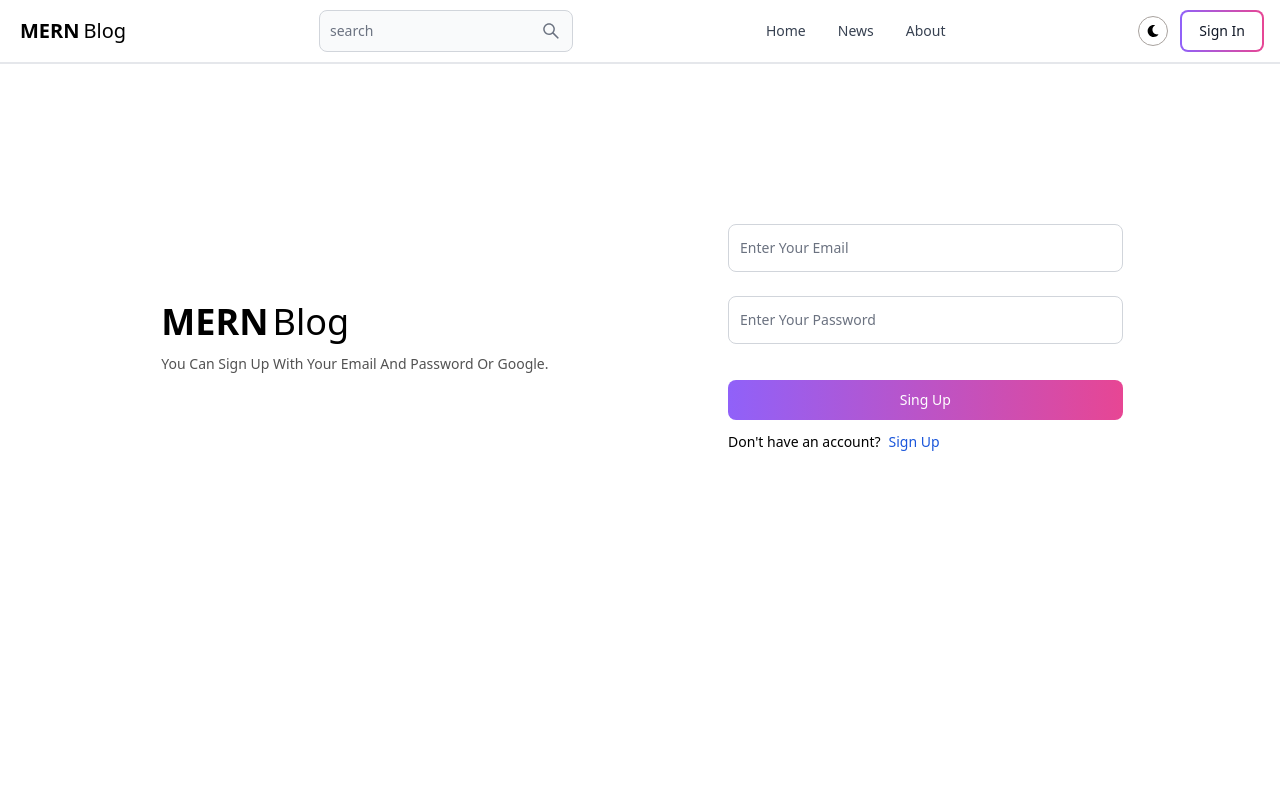
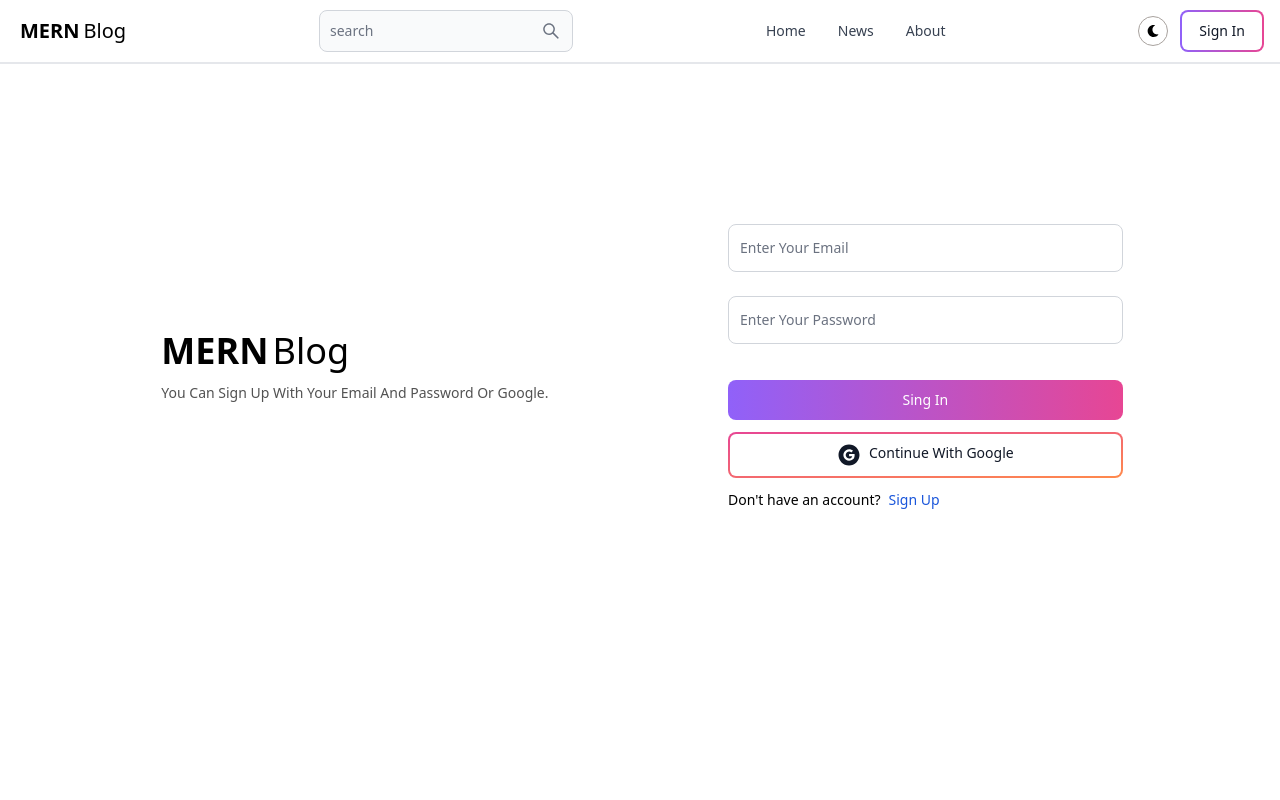
Before and after one commit to wynehtetaung/MERN-Blog-Project, a React (Vite) app in the folder client/: page /signIn in a window 1280 px wide. Shown: the top 800 px of the page. Built offline with nearby package versions, Linux system fonts and the light colour scheme; no server answers.

Commit message:
[add] google login UI & connect api route

```diff
--- a/client/package.json
+++ b/client/package.json
@@ -10,6 +10,7 @@
     "preview": "vite preview"
   },
   "dependencies": {
+    "@react-oauth/google": "^0.12.1",
     "@reduxjs/toolkit": "^2.2.7",
     "flowbite-react": "^0.10.1",
     "react": "^18.3.1",
--- a/client/src/components/AlertMessage.jsx
+++ b/client/src/components/AlertMessage.jsx
@@ -1,11 +1,16 @@
 import { Alert } from "flowbite-react";
 import { useState } from "react";
+import { useDispatch } from "react-redux";
+import { signInFailure } from "../redux/user/userSlice";
 
 /* eslint-disable react/prop-types */
-export default function AlertMessage({ state }) {
+export default function AlertMessage({ state, setState }) {
+  const dispatch = useDispatch();
   const [show, setShow] = useState(true);
   setTimeout(() => {
     setShow(false);
+    setState(null);
+    dispatch(signInFailure(null));
   }, state.time);
   return show && <Alert color={state.color}>{state.message}</Alert>;
 }
--- /dev/null
+++ b/client/src/components/GoogleLogin.jsx
@@ -0,0 +1,83 @@
+/* eslint-disable react/prop-types */
+import { useGoogleLogin } from "@react-oauth/google";
+import { AiFillGoogleCircle } from "react-icons/ai";
+import { Button, Spinner } from "flowbite-react";
+import { useDispatch } from "react-redux";
+import {
+  signInStart,
+  signInSuccess,
+  signInFailure,
+} from "../redux/user/userSlice";
+import axios from "axios";
+import { useNavigate } from "react-router-dom";
+export default function GoogleLogin({ isLoading, checkGoogle }) {
+  const navigate = useNavigate();
+  const dispatch = useDispatch();
+  const signInHandler = useGoogleLogin({
+    onSuccess: async (response) => {
+      try {
+        dispatch(signInStart(true));
+        const { data } = await axios.get(
+          `https://www.googleapis.com/oauth2/v3/userinfo`,
+          {
+            headers: {
+              Authorization: `${response.token_type} ${response.access_token}`,
+            },
+          }
+        );
+        const res = await axios.post(
+          `api/auth/google-login`,
+          {
+            name: data.name,
+            email: data.email,
+            password: data.sub,
+          },
+          {
+            headers: {
+              "Content-Type": "application/json",
+              Accept: "application/json",
+            },
+          }
+        );
+
+        if (res.status === 201 || res.status === 200) {
+          dispatch(signInSuccess(res.data.resource));
+          navigate("/");
+        }
+      } catch (error) {
+        dispatch(
+          signInFailure({
+            color: "failure",
+            message: error.response.data.message,
+            time: 4000,
+          })
+        );
+      }
+    },
+  });
+
+  return (
+    <>
+      <Button
+        type="button"
+        className="w-full mx-auto mt-3 font-sans "
+        gradientDuoTone={`pinkToOrange`}
+        outline
+        onClick={signInHandler}
+        disabled={isLoading}
+      >
+        {isLoading && checkGoogle ? (
+          <>
+            <Spinner size={`sm`} color={`purple`} />
+            <span className="pl-3">Loading</span>
+          </>
+        ) : (
+          <>
+            <AiFillGoogleCircle className="w-6 h-6 mr-2" />
+            Continue With Google
+          </>
+        )}
+      </Button>
+    </>
+  );
+}
--- a/client/src/components/Header.jsx
+++ b/client/src/components/Header.jsx
@@ -2,8 +2,14 @@ import { Button, Navbar, TextInput } from "flowbite-react";
 import { Link, useLocation } from "react-router-dom";
 import { AiOutlineSearch } from "react-icons/ai";
 import { FaMoon } from "react-icons/fa";
+import { useDispatch } from "react-redux";
+import { signInFailure } from "../redux/user/userSlice";
 export default function Header() {
   const path = useLocation().pathname;
+  const dispatch = useDispatch();
+  if (path == "/signIn" || path == "/signup") {
+    dispatch(signInFailure(null));
+  }
   return (
     <Navbar className="border-b-2 ">
       <Link
--- a/client/src/main.jsx
+++ b/client/src/main.jsx
@@ -5,12 +5,17 @@ import "./index.css";
 import { store, persistor } from "./redux/store.js";
 import { Provider } from "react-redux";
 import { PersistGate } from "redux-persist/integration/react";
+import { GoogleOAuthProvider } from "@react-oauth/google";
+
+const clientId = import.meta.env.VITE_GOOGLE_CLIENT_ID;
 
 ReactDOM.createRoot(document.getElementById("root")).render(
   <React.StrictMode>
     <PersistGate persistor={persistor}>
       <Provider store={store}>
-        <App />
+        <GoogleOAuthProvider clientId={clientId}>
+          <App />
+        </GoogleOAuthProvider>
       </Provider>
     </PersistGate>
   </React.StrictMode>
--- a/client/src/pages/SignIn.jsx
+++ b/client/src/pages/SignIn.jsx
@@ -11,13 +11,16 @@ import {
   signInSuccess,
   signInFailure,
 } from "../redux/user/userSlice";
+import GoogleLogin from "../components/GoogleLogin";
 
 export default function SignIn() {
   const [eye, setEye] = useState(false);
   const [showEye, setShowEye] = useState(false);
-  const { loading: isLoading, error: errorMessage } = useSelector(
-    (state) => state.user
-  );
+  const {
+    loading: isLoading,
+    google: checkGoogle,
+    error: errorMessage,
+  } = useSelector((state) => state.user);
   const dispatch = useDispatch();
   const emailRef = useRef();
   const passwordRef = useRef();
@@ -25,10 +28,19 @@ export default function SignIn() {
   const submitHandler = async () => {
     try {
       dispatch(signInStart());
-      const { status, data } = await axios.post(`/api/auth/signin`, {
-        email: emailRef.current.value.trim(),
-        password: passwordRef.current.value.trim(),
-      });
+      const { status, data } = await axios.post(
+        `/api/auth/signin`,
+        {
+          email: emailRef.current.value.trim(),
+          password: passwordRef.current.value.trim(),
+        },
+        {
+          headers: {
+            "Content-Type": "application/json",
+            Accept: "application/json",
+          },
+        }
+      );
       if (status === 200) {
         dispatch(signInSuccess(data.resource));
         setTimeout(() => {
@@ -45,6 +57,7 @@ export default function SignIn() {
       );
     }
   };
+
   return (
     <div className="min-h-screen mt-20 ">
       {errorMessage && (
@@ -111,15 +124,16 @@ export default function SignIn() {
                 gradientDuoTone="purpleToPink"
                 disabled={isLoading}
               >
-                {isLoading ? (
+                {isLoading && !checkGoogle ? (
                   <>
                     <Spinner size={`sm`} color={`purple`} />
                     <span className="pl-3">Loading</span>
                   </>
                 ) : (
-                  "Sing Up"
+                  "Sing In"
                 )}
               </Button>
+              <GoogleLogin isLoading={isLoading} checkGoogle={checkGoogle} />
               <div className="text-sm mt-3">
                 <span className="font-sans">Don&apos;t have an account?</span>
                 <Link
--- a/client/src/pages/SignUp.jsx
+++ b/client/src/pages/SignUp.jsx
@@ -6,6 +6,8 @@ import { checkEye } from "../utils/utils";
 import { passwordStrength } from "check-password-strength";
 import axios from "axios";
 import AlertMessage from "../components/AlertMessage";
+import GoogleLogin from "../components/GoogleLogin";
+import { useSelector } from "react-redux";
 
 export default function SignUp() {
   const [eye, setEye] = useState(false);
@@ -13,6 +15,11 @@ export default function SignUp() {
   const [passwordStrengthMessage, setPasswordStrengthMessage] = useState(null);
   const [alertMessage, setAlertMessage] = useState(null);
   const [isLoading, setIsLoading] = useState(false);
+  const {
+    loading: googleLoading,
+    google: checkGoogle,
+    error: errorMessage,
+  } = useSelector((state) => state.user);
   const nameRef = useRef();
   const emailRef = useRef();
   const passwordRef = useRef();
@@ -20,11 +27,20 @@ export default function SignUp() {
   const submitHandler = async () => {
     setIsLoading(true);
     try {
-      const { status } = await axios.post(`/api/auth/signup`, {
-        name: nameRef.current.value.trim(),
-        email: emailRef.current.value.trim(),
-        password: passwordRef.current.value.trim(),
-      });
+      const { status } = await axios.post(
+        `/api/auth/signup`,
+        {
+          name: nameRef.current.value.trim(),
+          email: emailRef.current.value.trim(),
+          password: passwordRef.current.value.trim(),
+        },
+        {
+          headers: {
+            "Content-Type": "application/json",
+            Accept: "application/json",
+          },
+        }
+      );
       if (status === 201) {
         setAlertMessage({
           color: "success",
@@ -53,11 +69,15 @@ export default function SignUp() {
   };
   return (
     <div className="min-h-screen mt-20 ">
-      {alertMessage && (
-        <div className="mb-6 flex justify-center">
-          <AlertMessage state={alertMessage} setSate={setAlertMessage} />
-        </div>
-      )}
+      {alertMessage ||
+        (errorMessage && (
+          <div className="mb-6 flex justify-center">
+            <AlertMessage
+              state={alertMessage || errorMessage}
+              setSate={setAlertMessage}
+            />
+          </div>
+        ))}
       <div className="flex flex-col justify-center gap-10 items-center md:flex-row lg:gap-36 md:gap-20 md:pt-20">
         <div className="w-full px-4 md:w-2/6">
           <Link to={`/`} className="text-4xl font-normal dark:text-white">
@@ -156,6 +176,10 @@ export default function SignUp() {
                   "Sing Up"
                 )}
               </Button>
+              <GoogleLogin
+                isLoading={googleLoading}
+                checkGoogle={checkGoogle}
+              />
               <div className="text-sm mt-3">
                 <span className="font-sans">Have an account?</span>
                 <Link
--- a/client/src/redux/user/userSlice.js
+++ b/client/src/redux/user/userSlice.js
@@ -4,15 +4,17 @@ const initialState = {
   currentUser: null,
   error: null,
   loading: false,
+  google: false,
 };
 
 const userSlice = createSlice({
   name: "user",
   initialState,
   reducers: {
-    signInStart: (state) => {
+    signInStart: (state, action) => {
       state.loading = true;
       state.error = null;
+      state.google = action.payload;
     },
     signInSuccess: (state, action) => {
       state.currentUser = action.payload;
@@ -27,5 +29,4 @@ const userSlice = createSlice({
 });
 
 export const { signInStart, signInSuccess, signInFailure } = userSlice.actions;
-
 export default userSlice.reducer;
```
Also changed, not shown: 1 other file (tests, documents, lock files or other folders).
